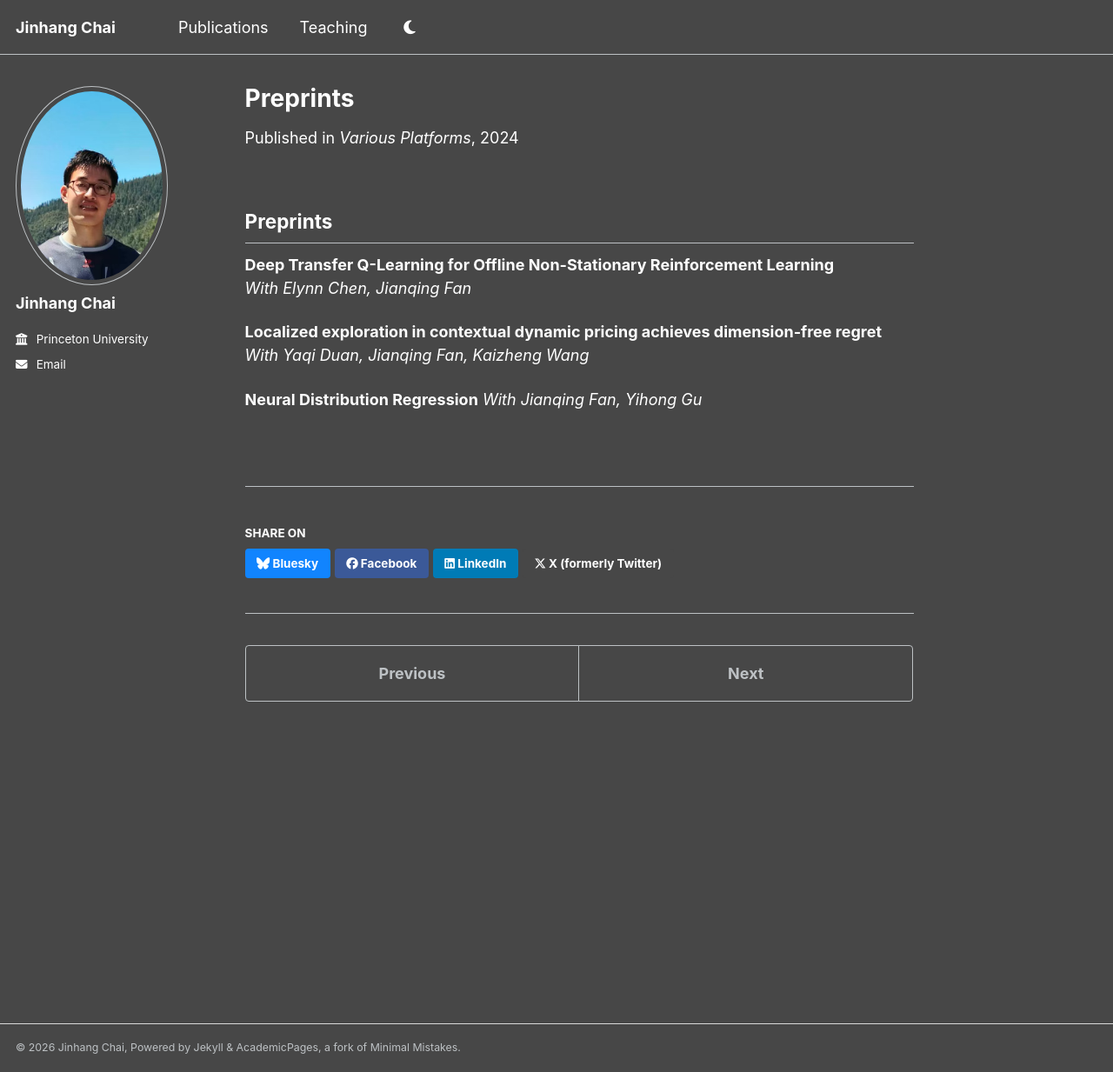
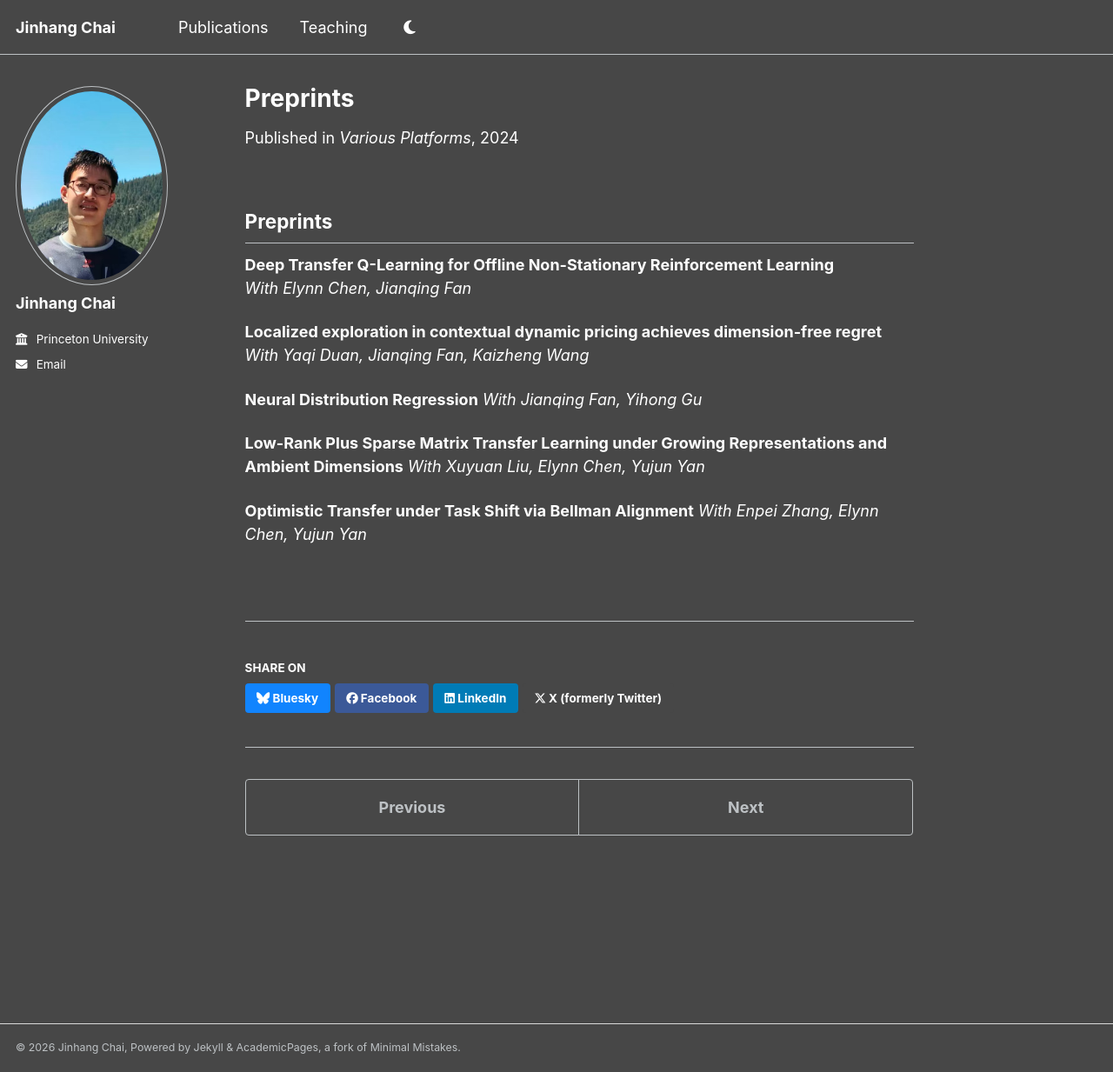
Before and after one commit to jinhangc/jinhangc.github.io, a Jekyll site: the page built from _publications/preprints.md, in a window 1280 px wide and 1233 px high. Shown: the whole window at 87% size. Built offline with Jekyll 4.4.1, drawn with Linux system fonts in a browser that asks for light colours; a script that is not in the unit is left out.

Commit message:
Add_paper

```diff
--- a/_publications/preprints.md
+++ b/_publications/preprints.md
@@ -18,3 +18,9 @@ venue: 'Various Platforms'
 
 **Neural Distribution Regression**
 *With Jianqing Fan, Yihong Gu*
+
+**Low-Rank Plus Sparse Matrix Transfer Learning under Growing Representations and Ambient Dimensions**
+*With Xuyuan Liu, Elynn Chen, Yujun Yan*
+
+**Optimistic Transfer under Task Shift via Bellman Alignment**
+*With Enpei Zhang, Elynn Chen, Yujun Yan*
```
